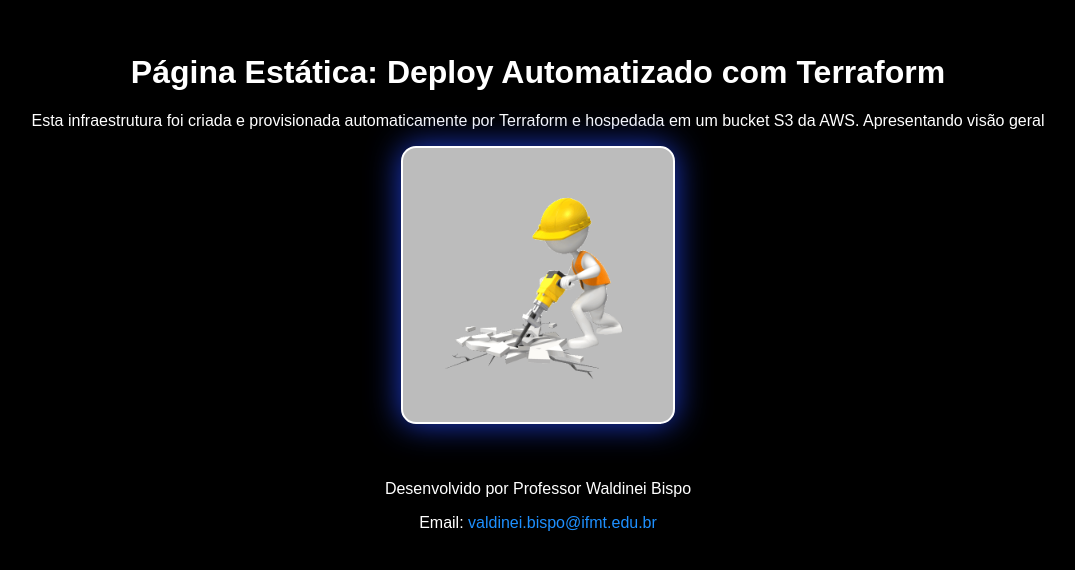
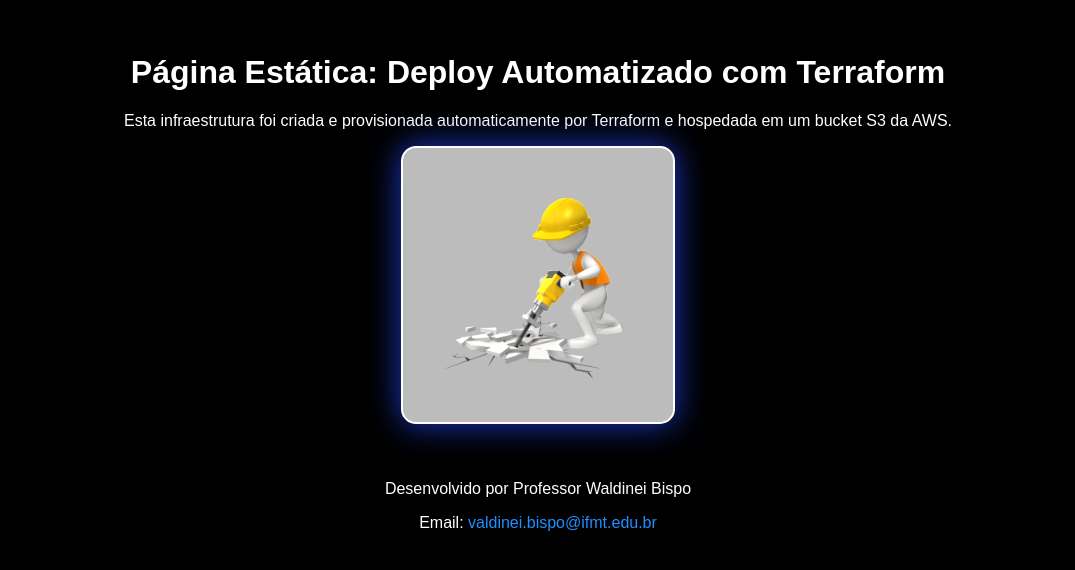
Before and after one commit to wbispolima/staticS3Bucket, a plain HTML site: page site/index.html in a window 1280 px wide. Shown: the part 130-700 px from the top of the page, without its empty margins (102-1177 px from the left). Drawn offline with Linux system fonts and the light colour scheme.

Commit message:
executando em test

```diff
--- a/site/index.html
+++ b/site/index.html
@@ -13,7 +13,7 @@
         <header>
             <h1>Página Estática: Deploy Automatizado com Terraform</h1>
             <p>Esta infraestrutura foi criada e provisionada automaticamente por Terraform e hospedada em um bucket S3
-                da AWS. Apresentando visão geral</p>
+                da AWS.</p>
         </header>
         <div class="box">
             <img src="img/construction.gif" alt="Site em Construção">
```
Also changed, not shown: 1 other file.
